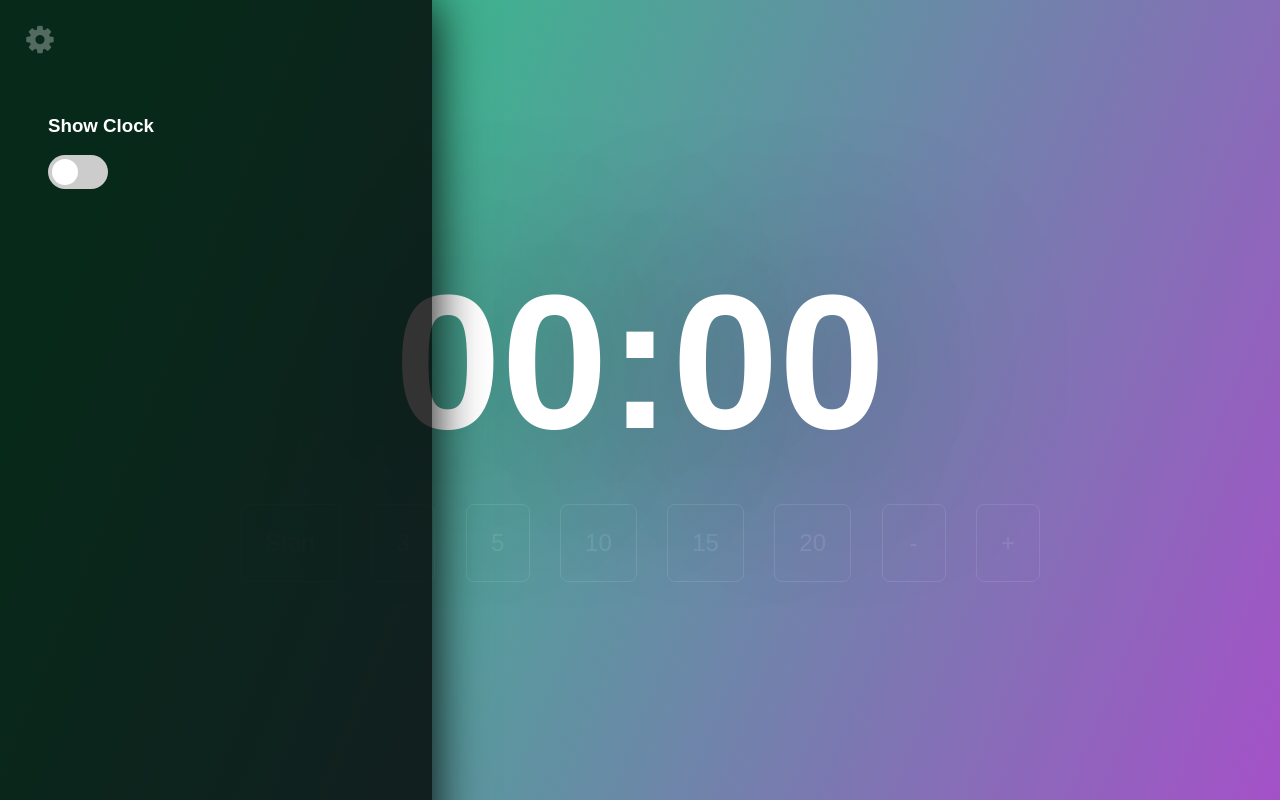
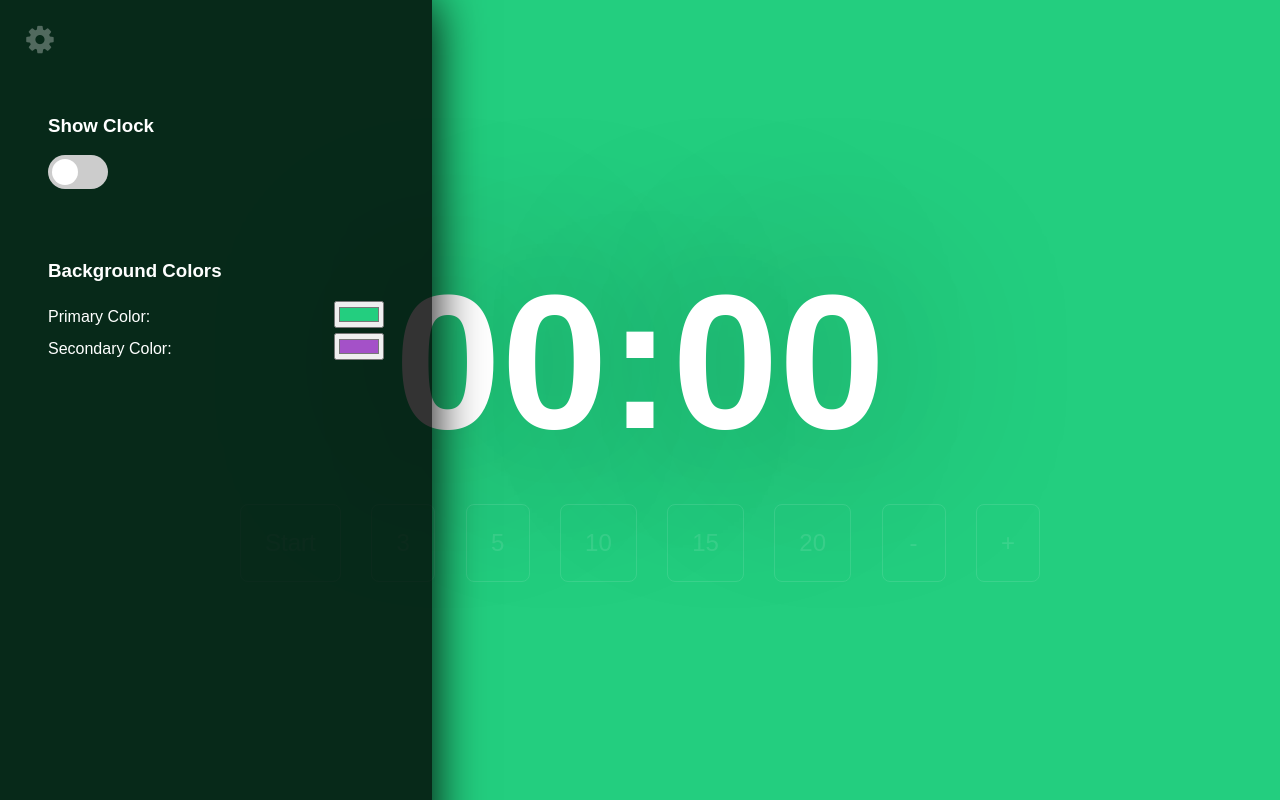
Before and after one commit to ryanmdoyle/classroomtimer, a React (Create React App) app: page / in a window 1280 px wide. Both pictures are taken after a click on the button 40 px from the left and 40 px from the top of the page. Built offline with nearby package versions, Linux system fonts and the light colour scheme.

Commit message:
add in color settings

```diff
--- a/package.json
+++ b/package.json
@@ -16,7 +16,7 @@
     "eslint-plugin-import": "^2.18.2",
     "eslint-plugin-jsx-a11y": "^6.2.3",
     "eslint-plugin-react": "^7.14.3",
-    "eslint-plugin-react-hooks": "^1.7.0",
+    "eslint-plugin-react-hooks": "^2.0.1",
     "prop-types": "^15.7.2"
   },
   "scripts": {
--- a/src/App.jsx
+++ b/src/App.jsx
@@ -27,6 +27,15 @@ class App extends Component {
     };
   }
 
+  componentDidMount() {
+    const primaryInitial = localStorage.getItem('primaryColor');
+    const secondaryInitial = localStorage.getItem('secondaryColor');
+    this.setState({
+      primaryColor: primaryInitial,
+      secondaryColor: secondaryInitial,
+    });
+  }
+
   toggleSettings = () => {
     this.setState((prevState) => ({ showSettings: !prevState.showSettings }));
   }
@@ -35,12 +44,11 @@ class App extends Component {
     this.setState(((prevState) => ({ showClock: !prevState.showClock })));
   }
 
-  modifyBackground = (type, color) => {
-    if (type === 'primary') {
-      this.setState({ primaryColor: color });
-    } else if (type === 'secondary') {
-      this.setState({ secondaryColor: color });
-    }
+  modifyBackground = (e) => {
+    const { id, value } = e;
+    const key = `${id}Color`;
+    this.setState({ [key]: `${value}` });
+    localStorage.setItem(key, value);
   }
 
   render() {
--- a/src/components/MainTimer.jsx
+++ b/src/components/MainTimer.jsx
@@ -105,7 +105,7 @@ class MainTimer extends Component {
           running: true,
           halfway: prevState.halfway / 2,
         }));
-      this.interval = setInterval(this.runTimer, 300); // change time to 1000 after dev
+      this.interval = setInterval(this.runTimer, 1000);
     }
   }
 
--- a/src/components/SettingsPanel.jsx
+++ b/src/components/SettingsPanel.jsx
@@ -8,7 +8,7 @@ import BackgroundColor from './settings/BackgroundColor';
 const SettingsPanel = ({ toggleClock, modifyBackground }) => (
   <SettingsPanelStyled>
     <ShowClock toggleClock={toggleClock} />
-    {/* <BackgroundColor modifyBackground={modifyBackground} /> */}
+    <BackgroundColor modifyBackground={modifyBackground} />
   </SettingsPanelStyled>
 );
 
--- a/src/components/settings/BackgroundColor.jsx
+++ b/src/components/settings/BackgroundColor.jsx
@@ -1,10 +1,17 @@
-import React, { useState } from 'react';
+import React, { useState, useEffect } from 'react';
 import PropTypes from 'prop-types';
 import SettingContainerStyled from '../styledComponents/SettingContainerStyled';
 
 const BackgroundColor = ({ modifyBackground }) => {
   const [primaryColor, setPrimaryColor] = useState('#23ce7f');
   const [secondaryColor, setSecondaryColor] = useState('#a451c8');
+  const primaryInitial = localStorage.getItem('primaryColor');
+  const secondaryInitial = localStorage.getItem('secondaryColor');
+
+  useEffect(() => {
+    setPrimaryColor(primaryInitial);
+    setSecondaryColor(secondaryInitial);
+  }, [primaryInitial, secondaryInitial]);
 
   return (
     <SettingContainerStyled>
@@ -12,13 +19,25 @@ const BackgroundColor = ({ modifyBackground }) => {
       <div>
         <label htmlFor="primary">
         Primary Color:
-          <input type="color" id="primary" name="primary" value={primaryColor} onChange={() => { setPrimaryColor(); modifyBackground('primary', primaryColor); }} />
+          <input
+            type="color"
+            id="primary"
+            name="primary"
+            value={primaryColor}
+            onChange={(e) => { setPrimaryColor(e.target.value); modifyBackground(e.target); }}
+          />
         </label>
       </div>
       <div>
         <label htmlFor="secondary">
         Secondary Color:
-          <input type="color" id="secondary" name="secondary" value={secondaryColor} onChange={() => { setSecondaryColor(); modifyBackground('secondary', secondaryColor); }} />
+          <input
+            type="color"
+            id="secondary"
+            name="secondary"
+            value={secondaryColor}
+            onChange={(e) => { setSecondaryColor(e.target.value); modifyBackground(e.target); }}
+          />
         </label>
       </div>
     </SettingContainerStyled>
```
Also changed, not shown: .eslintrc.js, 1 other file (tests, documents, lock files or other folders).
